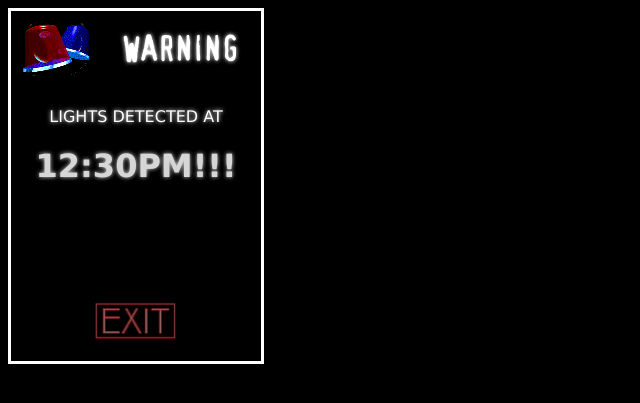
After one commit to tborinetti/kitchenlights, a PHP site: page /poo.php in a window 1280 px wide. The commit adds this page. Shown: the top 403 px of the page, without its empty margins (0-640 px from the left). Run offline with PHP 8.4, Linux system fonts and the light colour scheme.

Commit message:
Working now

```diff
--- a/info.json
+++ b/info.json
@@ -1 +1 @@
-{"lightsOn": "True"}
+{"lightsOn": "False"}
--- /dev/null
+++ b/poo.php
@@ -0,0 +1,30 @@
+<!DOCTYPE html>
+<html lang="en">
+<head>
+    <meta charset="UTF-8">
+    <link rel="stylesheet" href="style.css">
+
+    <title>Document</title>
+</head>
+<body>
+    <div class="alert_box">
+        <div class="alert_header">
+            <img class="siren_img" src="images/siren.gif">
+            <p>WARNING</p>
+
+        </div>
+        <p>LIGHTS DETECTED AT</p>
+        <h1>12:30PM!!!</h1>
+        <div class="close_button" onclick="this.parentElement.style.display='none';">
+            <a href=""><img src="images/exit.gif" alt="" srcset=""></a>
+
+        </div>
+
+    </div>
+
+    <Style>
+
+    </Style>
+
+</body>
+</html>
--- a/style.css
+++ b/style.css
@@ -11,6 +11,7 @@
 
 body {
   background-color: black;
+  overflow: hidden;
 }
 
 .main_content {
@@ -22,15 +23,19 @@ body {
   flex-grow: 1;
 }
 
+/* .left_content {
+  position: relative;
+} */
+
+.right_container {
+  padding: 15px;
+}
+
 .left_content {
   width: 100%;
   height: 100%;
   text-align: center;
   display: table;
-}
-.stream_container {
-  /* padding-top: 30px;
-  padding-right: 50px; */
 }
 
 .header {
@@ -52,7 +57,7 @@ body {
 
 #stream {
   border-color: white;
-  border-style:groove;
+  border-style: groove;
 }
 
 #stream_title {
@@ -61,7 +66,7 @@ body {
   filter: drop-shadow(0 0 2px white);
   opacity: 70%;
   width: 50%;
-  float:left;
+  float: left;
 }
 
 #stream_heading img {
@@ -92,7 +97,77 @@ body {
   color: white;
   margin: auto;
   border-color: white;
-  border-style: dashed;
+  /* border-style: dashed; */
   display: table-cell;
   vertical-align: middle;
+  font-family: vcrmono;
+  font-size: 75px;
+  animation: blinker 0.25s linear infinite;
 }
+
+.alert_box {
+  color: white;
+  background-color: black;
+  width: 250px;
+  height: 350px;
+  border-color: white;
+  border-style: solid;
+  font-family: Verdana;
+  position: absolute;
+  z-index: 1;
+}
+
+.alert_header {
+  height: 80px;
+}
+
+.alert_header p {
+  color: white;
+  float: right;
+  font-size: 35px;
+  margin: 22px 22px 0 0;
+  font-family: xbandrough;
+  filter: drop-shadow(0 0 2px white);
+}
+
+.alert_box p {
+  text-align: center;
+  filter: drop-shadow(0 0 2px white);
+}
+
+.alert_box h1 {
+  text-align: center;
+  filter: drop-shadow(0 0 2px white);
+  animation: blinker 0.25s linear infinite;
+
+}
+
+@keyframes blinker {
+  50% {
+    opacity: 0.8;
+  }
+}
+
+.close_button {
+  position: absolute;
+  bottom: 20px;
+  width: 100%;
+}
+
+.close_button img {
+  height: 40px;
+  display: block;
+  margin: auto;
+  opacity: 85%;
+  cursor:pointer;
+}
+
+#state {
+  display: flex;
+  justify-content: space-around;
+}
+#searching {
+  font-size: 25px;
+  display: flex;
+  justify-content: space-around;
+}
```
Also changed, not shown: index.php (+36 -7 lines), images/exit.gif (added), images/redstarsbackground.gif (added), images/searching.gif (added), images/siren.gif (added), images/smokeguy.gif (added), images/warning.gif (added), 1 other file.
